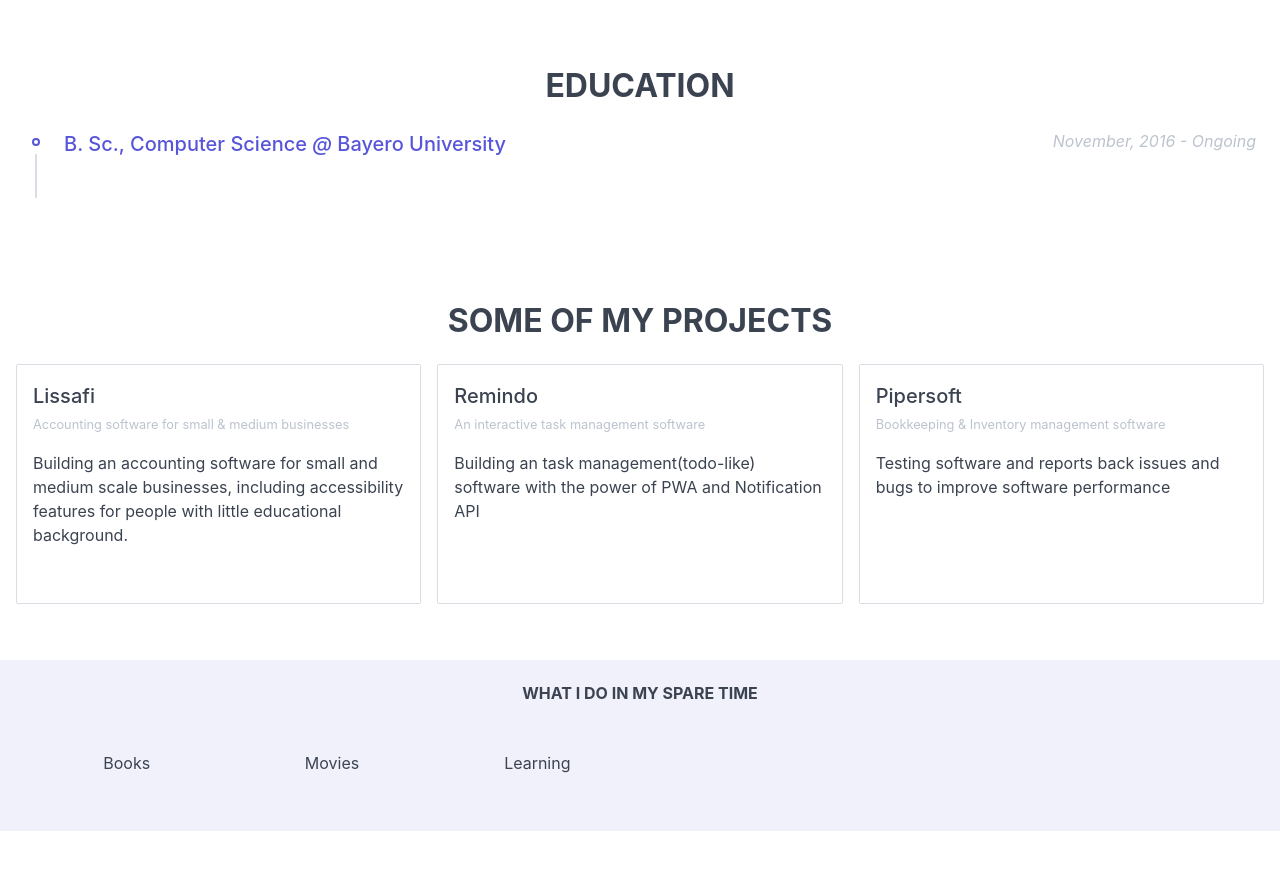
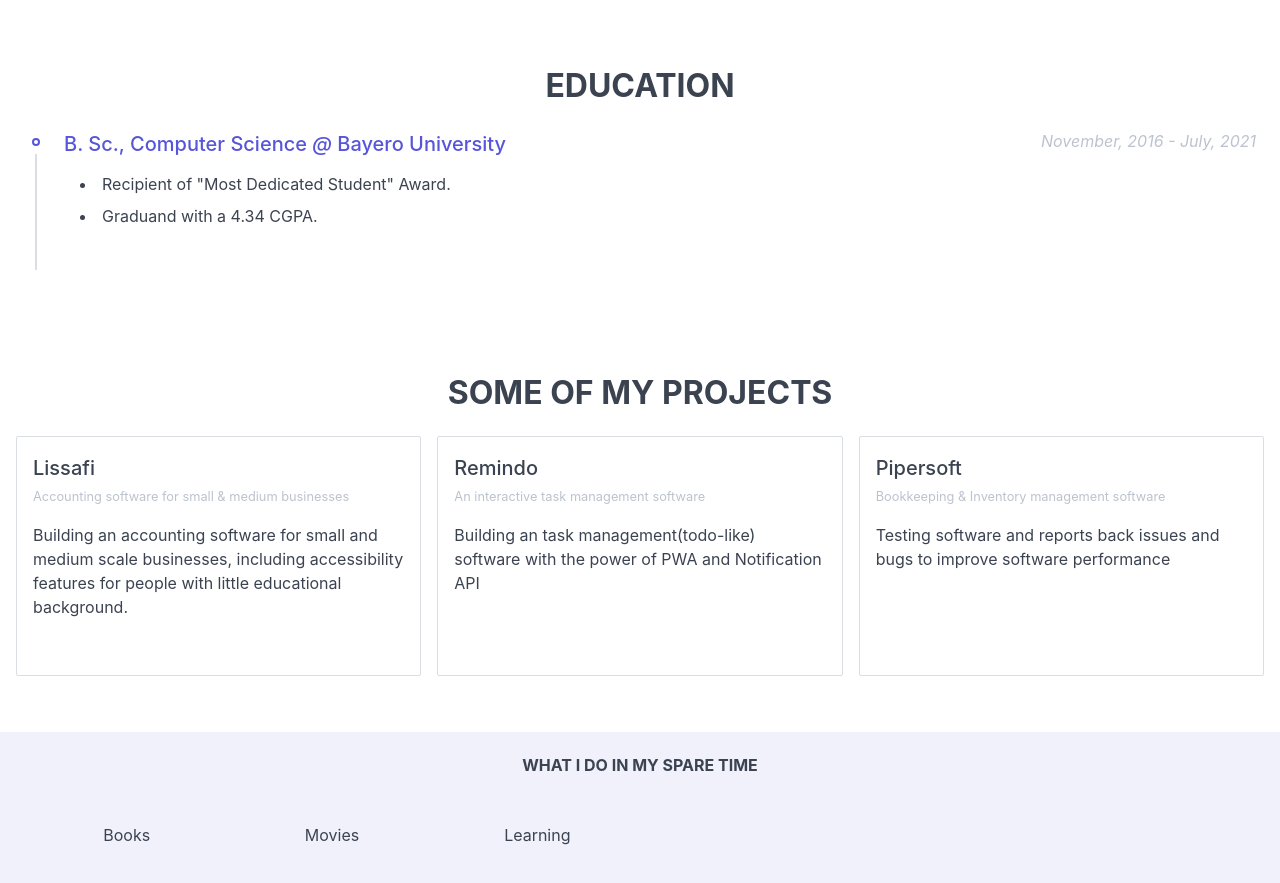
Before and after one commit to Aybee5/portfolio, a Nuxt app: page / in a window 1280 px wide. Shown: the part 1680-2563 px from the top of the page. Before the commit the page ends 2511 px from the top, so only its background shows below. Built offline with nearby package versions, Linux system fonts and the light colour scheme.

Commit message:
Adds achievements to school

```diff
--- a/components/Education/index.vue
+++ b/components/Education/index.vue
@@ -3,14 +3,14 @@
         <h2 class="text-bold text-uppercase text-center">Education</h2>
         <div class="timeline p-2">
             <single :latest="true" company="Bayero University" role="B. Sc., Computer Science"
-                    dates="November, 2016 - Ongoing">
+                    dates="November, 2016 - July, 2021">
                 <ul>
-                    <!-- <li>
-                        Recipient of "Most Innovative Student" Award.
+                    <li>
+                        Recipient of "Most Dedicated Student" Award.
                     </li>
                     <li>
-                        Graduated with a 4.15 GPA.
-                    </li> -->
+                        Graduand with a 4.34 CGPA.
+                    </li>
 
                 </ul>
             </single>
```
